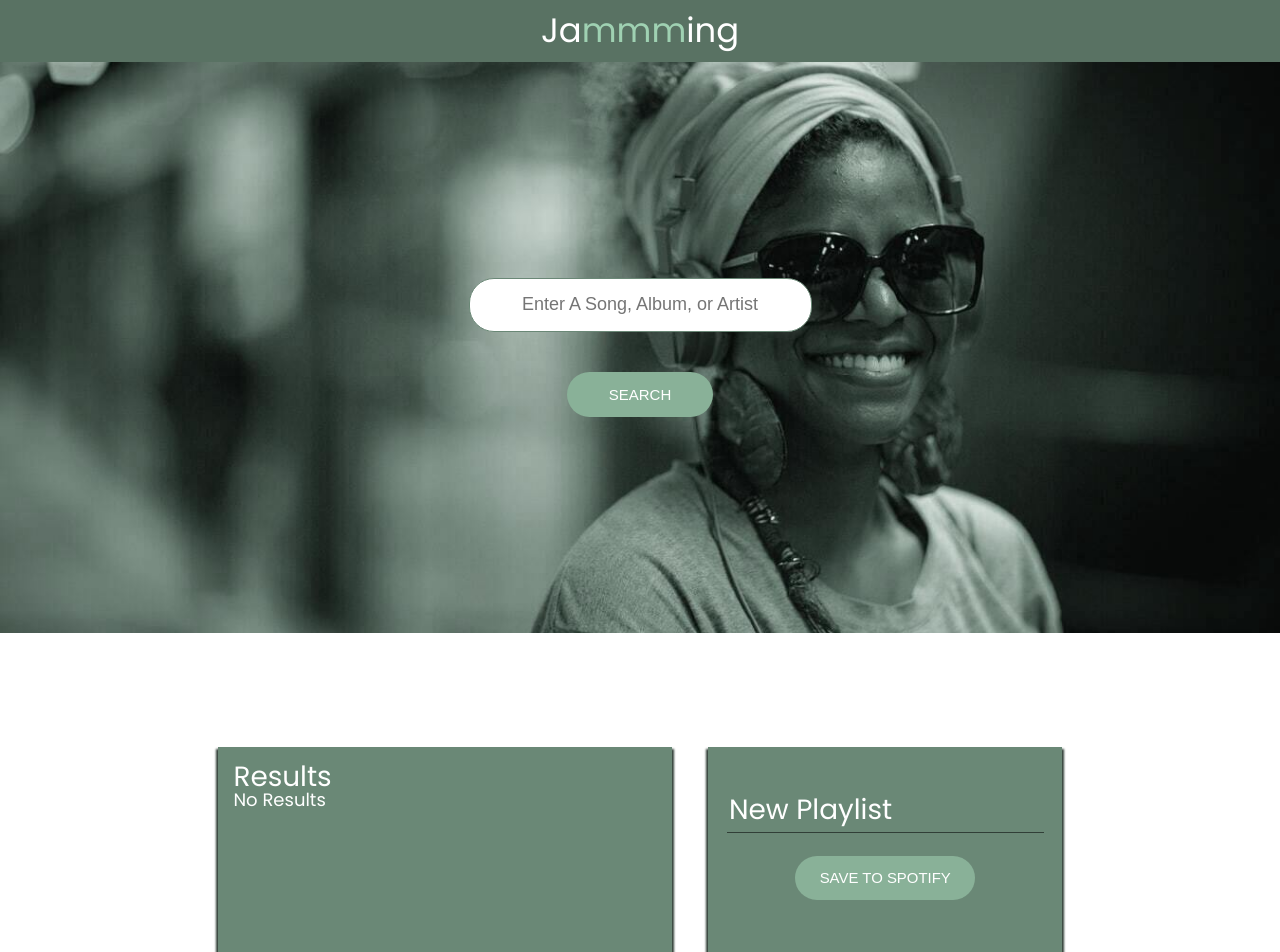
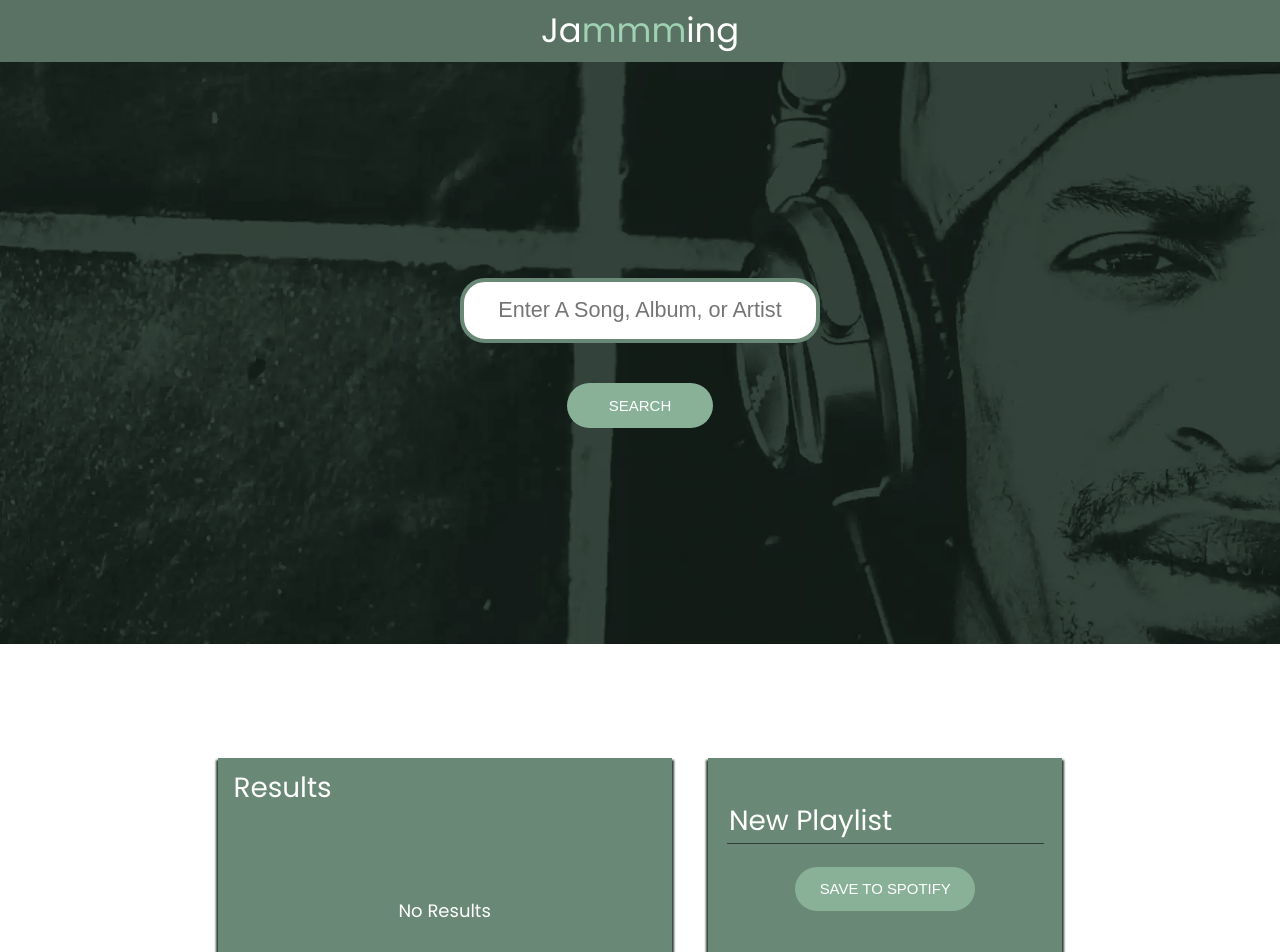
Before and after one commit to knorful/Jamming, a React (Create React App) app: page / in a window 1280 px wide. Shown: the top 952 px of the page. Built offline with nearby package versions, Linux system fonts and the light colour scheme.

Commit message:
add new background image

```diff
--- a/src/Components/SearchBar/SearchBar.css
+++ b/src/Components/SearchBar/SearchBar.css
@@ -4,7 +4,7 @@
   align-items: center;
   padding: 12rem 0;
   margin-bottom: 6.33rem;
-  background-image: url("./background-photo.jpg");
+  background-image: url("./background-photo.png");
   background-size: cover;
   background-position: center;
   background-repeat: no-repeat;
@@ -12,13 +12,13 @@
 
 .SearchBar input {
   width: 287px;
-  padding: 0.88rem 1.5rem;
-  border: 1px solid rgb(106, 136, 118);
+  padding: 0.88rem 1.8rem;
+  border: 4px solid rgb(106, 136, 118);
   border-radius: 25px;
   margin-bottom: 2.22rem;
-  color: #010c3f;
+  color: #313f37;
   text-align: center;
-  font-size: 1rem;
+  font-size: 1.2rem;
 }
 
 .SearchBar input:focus {
--- a/src/Components/SearchBar/SearchBar.js
+++ b/src/Components/SearchBar/SearchBar.js
@@ -3,11 +3,12 @@ import "./SearchBar.css";
 
 class SearchBar extends Component {
   state = {
-    term: "",
+    term: sessionStorage.getItem("searchTerm") || "",
   };
 
   search = () => {
     const searchTerm = this.state.term;
+    sessionStorage.setItem("searchTerm", searchTerm);
     this.props.onSearch(searchTerm);
     this.props.click();
   };
@@ -24,6 +25,7 @@ class SearchBar extends Component {
         <input
           onChange={this.handleTermChange}
           placeholder="Enter A Song, Album, or Artist"
+          value={this.state.term}
         />
         <button onClick={this.search} className="SearchButton">
           SEARCH
--- a/src/Components/SearchResults/SearchResults.css
+++ b/src/Components/SearchResults/SearchResults.css
@@ -5,6 +5,11 @@
   padding: 0.88rem;
   background-color: rgb(106, 136, 118);
   box-shadow: 0 4px 2px 2px rgb(49, 63, 55);
+}
+
+.results-placeholder {
+  text-align: center;
+  margin-top: 100px;
 }
 
 ::-webkit-scrollbar {
```
Also changed, not shown: src/Components/SearchBar/background-photo.jpg (deleted), src/Components/SearchBar/background-photo.png (added).
